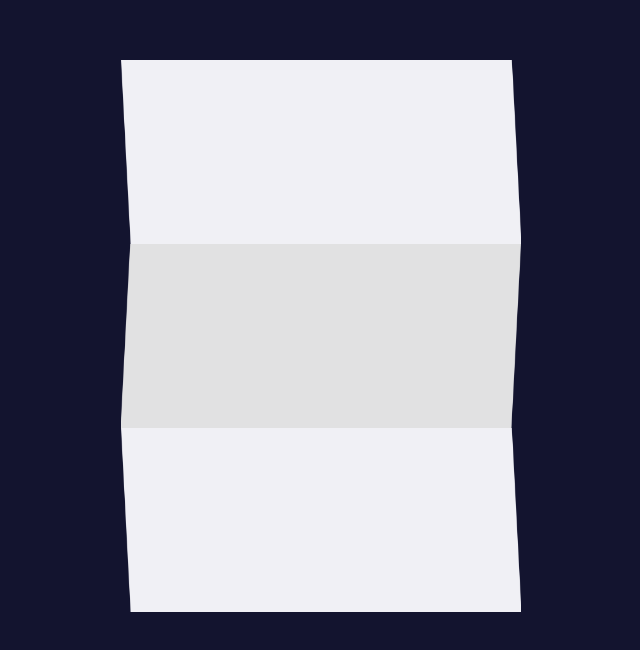
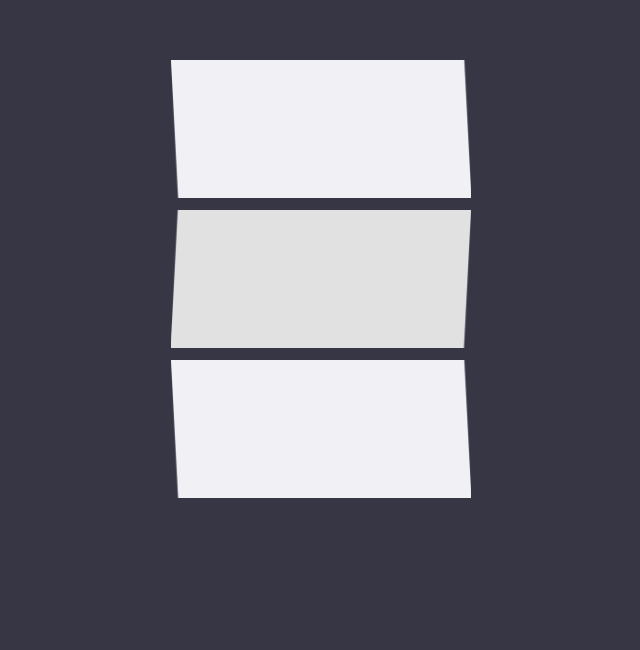
Before and after one commit to LinaKretzsch/CART-457, a plain HTML site: page index.html in a window 1280 px wide. Shown: the part 148-798 px from the top of the page, without its empty margins (319-959 px from the left). Drawn offline with Linux system fonts and the light colour scheme.

Commit message:
Added cvs to html and cleaned up css
- Added canvases to hmtl doc for drawing canvas
- Cleaned up css and added canvas properties
- All three canvases will be contained in a flex container while being a flex row container itself

```diff
--- a/Style/style.css
+++ b/Style/style.css
@@ -1,8 +1,8 @@
 body {
   margin: 0;
   padding: 0;
-  background-color: #13142f;
-  background-size: contain;
+  background-color: #363645;
+  /* background-size: contain; */
   overflow: scroll;
 }
 
@@ -12,20 +12,31 @@ body {
 }
 
 
-.flex-container{
-  padding-top: 0% 20% 20% 20%;
-  display:flex;
+.flexContainerOuter{
+  padding-top: 0%;
+  /* padding-bottom: 20%; */
+  display: flex;
   flex-direction: inline-flex;
   flex-wrap: wrap;
-  max-height: auto;
+  flex-direction: column;
   justify-content: center;
   align-items: center;
-  flex-direction: column;
 }
 
-.flex-container canvas, img{
-  max-width: 400px;
-  max-height: auto;
-  object-fit: contain;
+#canvas1 {
+  background-image: url("/Style/ImgFiles/cnvs1.png");
+}
 
+#canvas2 {
+  background-image: url("/Style/ImgFiles/cnvs2.png");
 }
+
+#canvas3 {
+  background-image: url("/Style/ImgFiles/cnvs1.png");
+}
+
+#canvas1, #canvas2, #canvas3 {
+  display: flex;
+  background-size: contain;
+  background-repeat: no-repeat;
+}
--- a/index.html
+++ b/index.html
@@ -1,36 +1,48 @@
 <html>
+
 <head>
   <meta charset="utf-8" />
   <title>SketchExquisite</title>
   <link rel="stylesheet" href="Style/style.css">
 
-    <div class="header"><h1></h1> </div>
+  <div class="header">
+    <h1></h1>
+  </div>
 </head>
 
 <body>
 
 
 
-    <div class="flex-container">
-      <div class="canvas">
+  <div class="flexContainerOuter">
+
     <div id="canvas1">
-          <img src="Style/ImgFiles/cnvs1.png" alt="canvas1BackgroundImg">
-        </div>
+      <canvas id="c1">
+        <!-- <img src="Style/ImgFiles/cnvs1.png" alt="canvas1BackgroundImg"> -->
+      </canvas>
+      <!-- <div id="t1"> for tools
+      </div> -->
       </div> <!-- End of flex-container1: contains canvas1-->
 
 
-      <div id="canvas">
+
       <div id="canvas2">
-          <img src="Style/ImgFiles/cnvs2.png" alt="canvas2BackgroundImg">
-        </div>
+        <canvas id="c2">
+        <!-- <img src="Style/ImgFiles/cnvs2.png" alt="canvas2BackgroundImg"> -->
+      </canvas>
+      <!-- <div id="t2"> for tools
+      </div> -->
       </div> <!-- End of flex-container2: contains canvas2-->
 
 
 
-      <div id="canvas">
+
       <div id="canvas3">
-          <img src="Style/ImgFiles/cnvs1.png" alt="canvas3BackgroundImg">
-        </div>
+      <canvas id="c3">
+        <!-- <img src="Style/ImgFiles/cnvs1.png" alt="canvas3BackgroundImg"> -->
+      </cavas>
+      <!-- <div id="t3"> for tools
+      </div> -->
       </div> <!-- End of flex-container3: contains canvas3-->
 
     </div>
@@ -38,4 +50,5 @@
 
 
 </body>
+
 </html>
```
Lines whose indentation alone changed are shown as unchanged.
